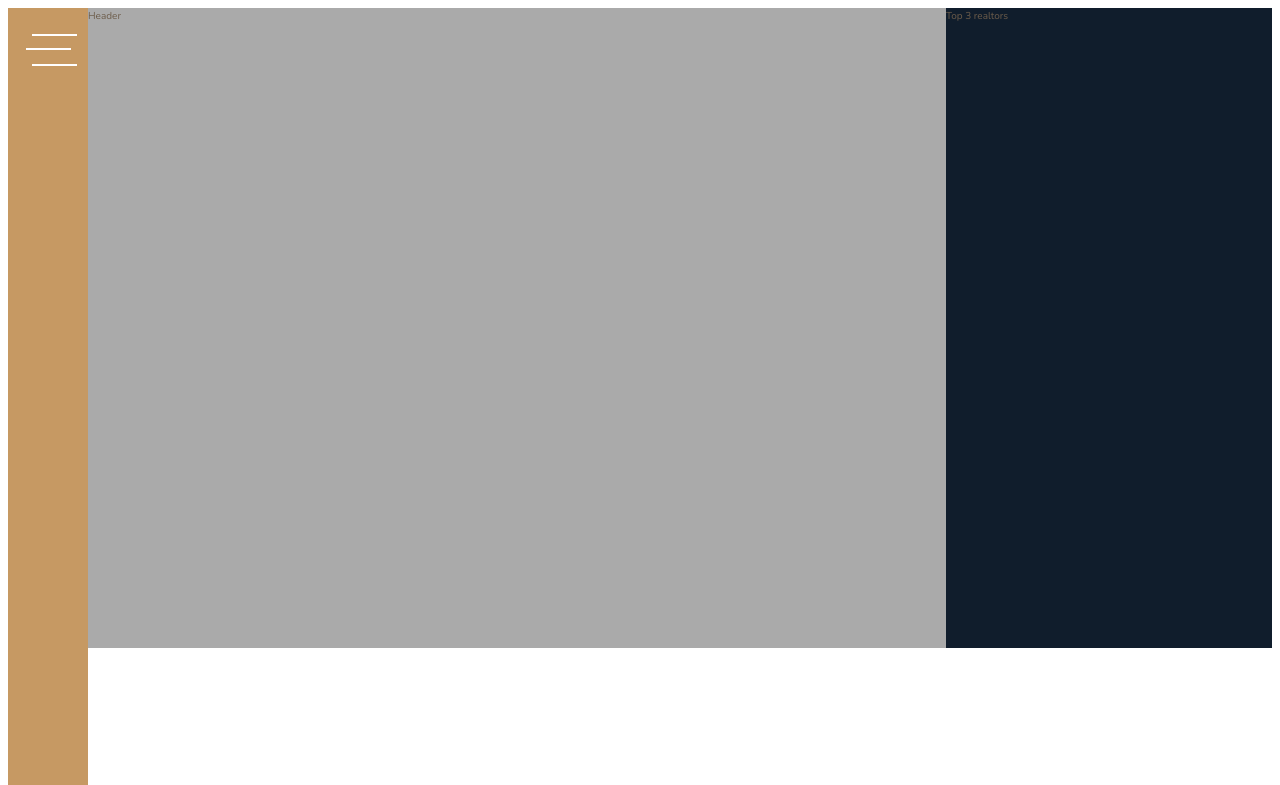
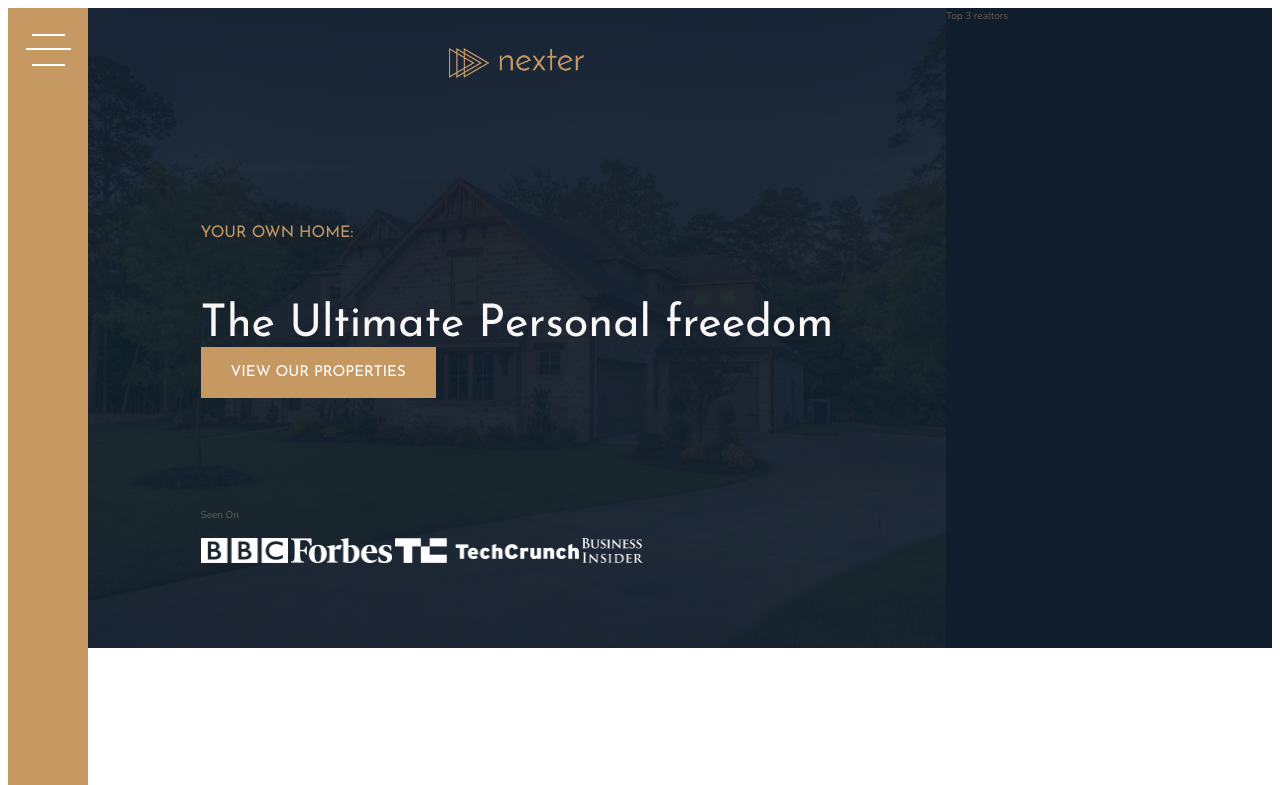
Before and after one commit to ManojSilag/Css_Sandbox, a website: page section3/3(project)/index.html in a window 1280 px wide. Shown: the top 785 px of the page. Drawn offline with nearby package versions, Linux system fonts and the light colour scheme.

Commit message:
Building the Header - Part 1

```diff
--- a/section3/3(project)/index.html
+++ b/section3/3(project)/index.html
@@ -14,7 +14,20 @@
         <div class="sidebar">
             <button class="nav-btn"></button>
         </div>
-        <header class="header">Header</header>
+        <header class="header">
+            <img src="img/logo.png" alt="Nexter logo" class="header__logo">
+            <h3 class="heading-3">Your Own home:</h3>
+            <h1 class="heading-1">The Ultimate Personal freedom
+            </h1>
+            <button class="btn header__btn">View our properties</button>
+            <div class="header__seenon-text">Seen On</div>
+            <div class="header__seenon-logos">
+                <img src="img/logo-bbc.png" alt="Seen on logo 1">
+                <img src="img/logo-forbes.png" alt="Seen on logo 2">
+                <img src="img/logo-techcrunch.png" alt="Seen on logo 3">
+                <img src="img/logo-bi.png" alt="Seen on logo 4">
+            </div>
+        </header>
         <div class="realtors"> Top 3 realtors</div>
         <section class="features">
             <div class="feature">
--- a/section3/3(project)/sass/_header.scss
+++ b/section3/3(project)/sass/_header.scss
@@ -1,4 +1,36 @@
 .header{
-    background-color: $color-grey-light-2;
+    background-color: $color-grey-dark-1;
     grid-column: full-start / col-end 6;
+    background-image: linear-gradient(rgba($color-secondary, .93), rgba($color-secondary, .93)), url(../img/hero.jpeg);
+    background-size: cover;
+    background-position: center;
+    padding: 8rem;
+    padding-top: 4rem;
+
+    display: grid;
+    grid-template-rows: 1fr min-content 6rem 1fr;
+    grid-template-columns: max-content;
+    grid-row-gap: 1.5rem;
+
+    justify-content: center;
+
+    &__logo{
+        height: 3rem;
+        justify-self: center;
+    }
+
+    &__btn{
+        align-self: start;
+        justify-self: start;
+    }
+
+    &__seenon-text{
+    }
+
+    &__seenon-logos{
+
+        img {
+            height: 2.5rem;
+        }
+    }
 }
--- a/section3/3(project)/sass/_typography.scss
+++ b/section3/3(project)/sass/_typography.scss
@@ -5,6 +5,9 @@
 
 .heading-1 {
     @extend %heading;
+    font-size: 4.5rem;
+    color: $color-grey-light-1;
+    line-height: 1;
 }
 
 .heading-2 {
--- a/section3/3(project)/sass/main.scss
+++ b/section3/3(project)/sass/main.scss
@@ -2,7 +2,9 @@
 @import "typography";
 
 @import "sidebar";
+
 @import "header";
+
 @import "realtors";
 @import "features";
 @import "story";
```
Also changed, not shown: section3/3(project)/css/style.css.
